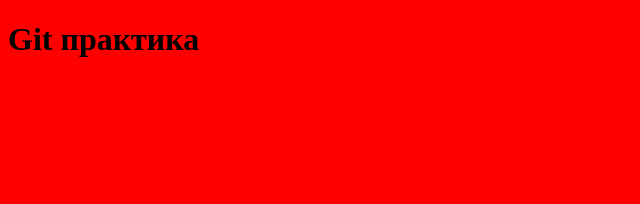
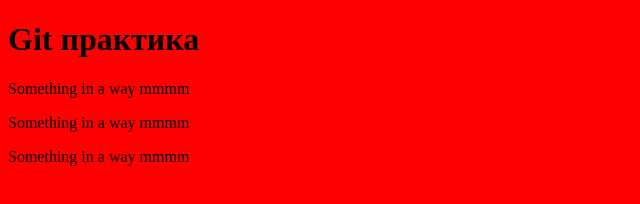
Before and after one commit to Gggnggg/my-first-project, a plain HTML site: page index.html in a window 1280 px wide. Shown: the whole page, without its empty margins (0-640 px from the left). Drawn offline with Linux system fonts and the light colour scheme.

Commit message:
Add section with x3 paragraphs to main page

```diff
--- a/index.html
+++ b/index.html
@@ -12,5 +12,10 @@
 </head>
 <body>
     <h1>Git практика</h1>
+<section>
+    <p>Something in a way mmmm</p>
+    <p>Something in a way mmmm</p>
+    <p>Something in a way mmmm</p>
+</section>
 </body>
 </html>
```
